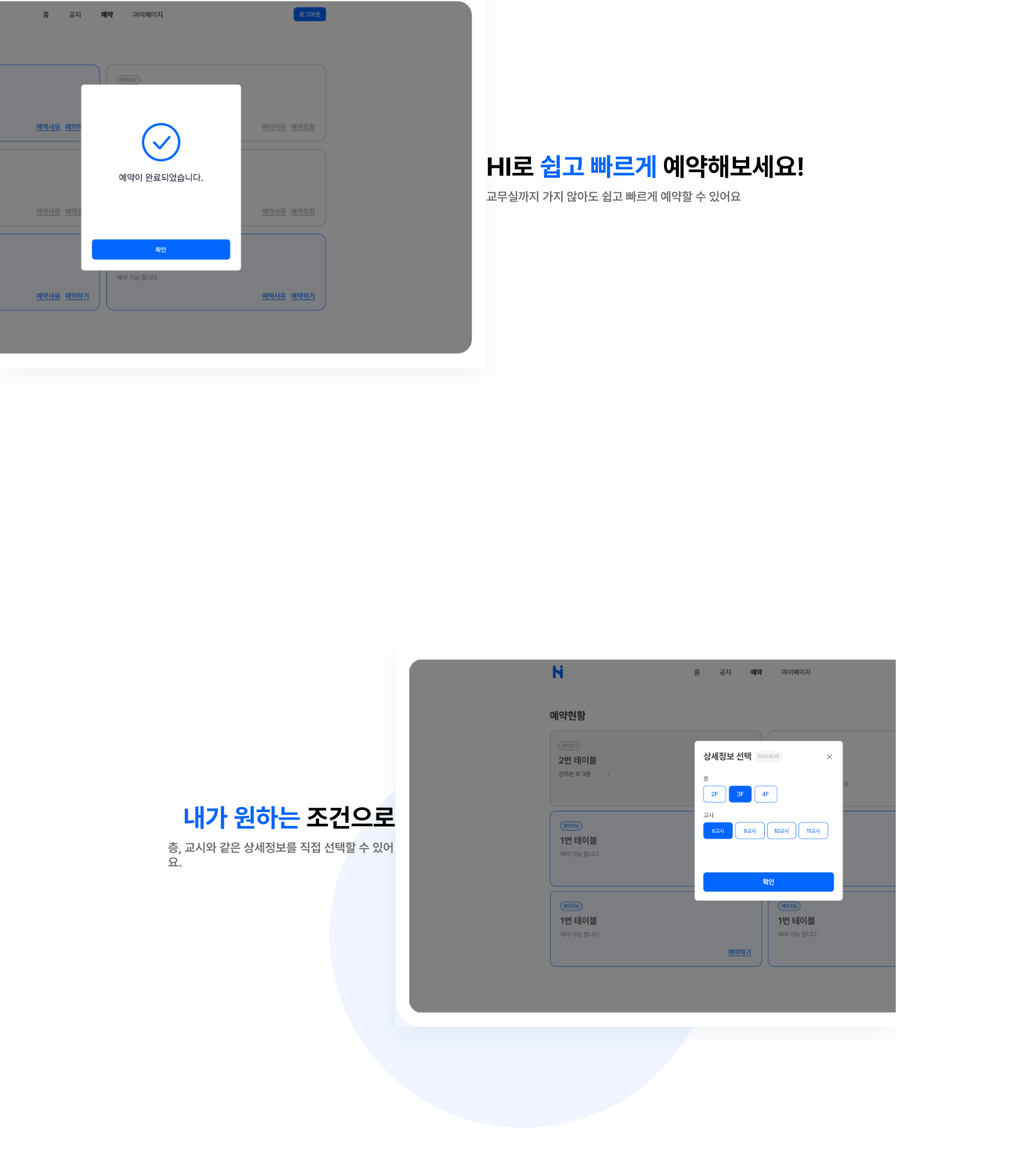
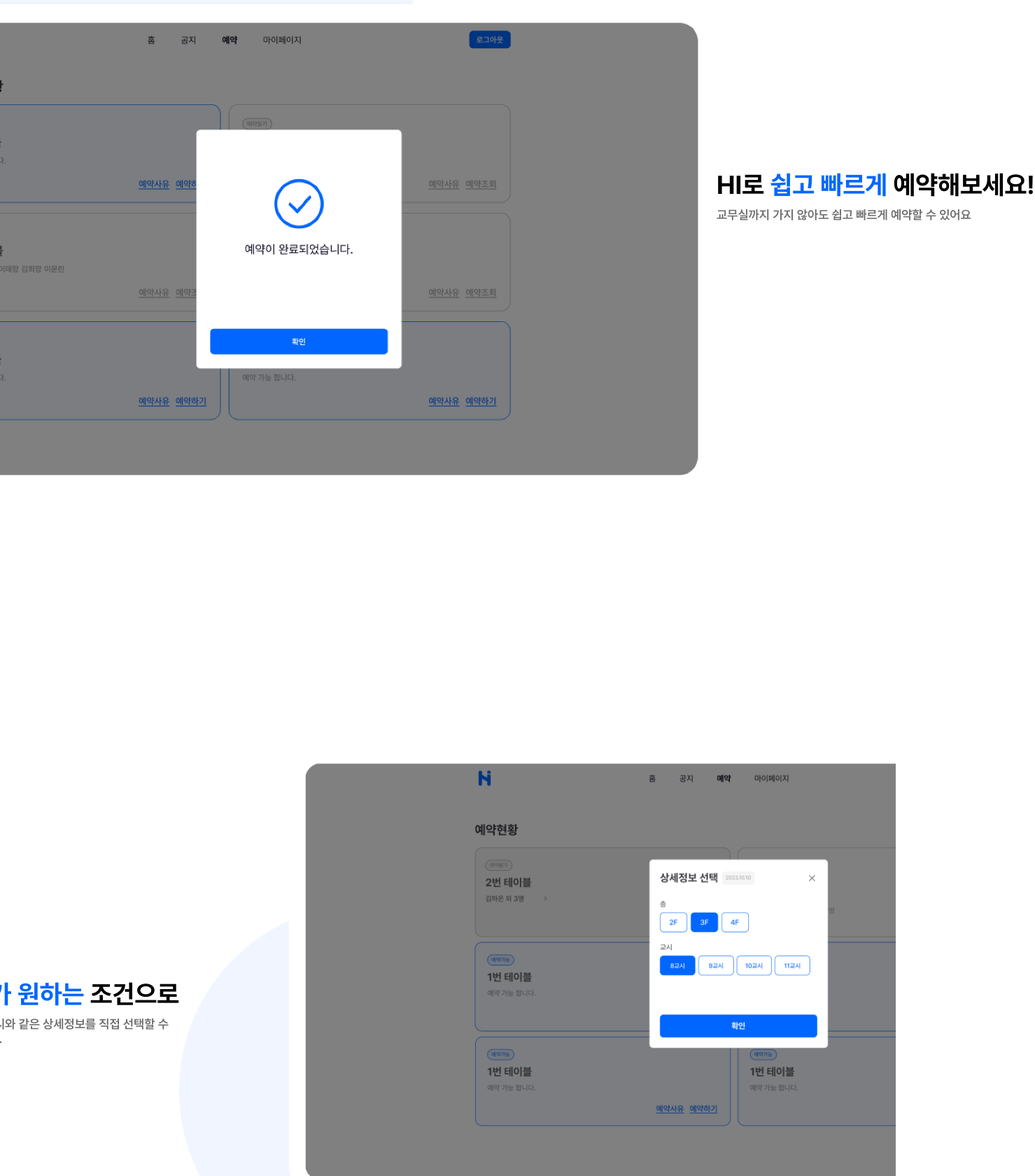
Before and after one commit to GSM-MSG/Hi-v2-FrontEnd, a Next.js app: page / in a window 1280 px wide. Shown: the part 2116-3796 px from the top of the page at 70% size, 1479 px wide, since content can reach past the window. Built offline with nearby package versions, Linux system fonts and the light colour scheme; no server answers; what @msg-team/gauth-react would draw is missing.

Commit message:
💄 Update main section 3 style

```diff
--- a/components/HomePage/Section3/index.tsx
+++ b/components/HomePage/Section3/index.tsx
@@ -6,24 +6,22 @@ function HomeSection3() {
   return (
     <S.HomeSection3>
       <S.DescriptionContainer>
-        <S.Circle1 />
-        <Image src={DescriptionImg1} alt='hi' width={715} height={545} />
-        <S.IntroductoryTextBox3>
+        <Image src={DescriptionImg1} alt='hi' width={925} />
+        <S.IntroductoryTextBox3 marginRight>
           <h2>
             HI로 <span>쉽고 빠르게</span> 예약해보세요!
           </h2>
           <p>교무실까지 가지 않아도 쉽고 빠르게 예약할 수 있어요</p>
         </S.IntroductoryTextBox3>
       </S.DescriptionContainer>
-      <S.DescriptionContainer style={{ padding: '0 0 0 240px' }}>
-        <S.IntroductoryTextBox3 style={{ alignItems: 'flex-end' }}>
+      <S.DescriptionContainer flexEnd>
+        <S.IntroductoryTextBox3>
           <h2>
             <span>내가 원하는</span> 조건으로
           </h2>
           <p>층, 교시와 같은 상세정보를 직접 선택할 수 있어요.</p>
         </S.IntroductoryTextBox3>
-        <Image src={DescriptionImg2} alt='hi' width={715} height={545} />
-        <S.Circle2 />
+        <Image src={DescriptionImg2} alt='hi' width={1058} />
       </S.DescriptionContainer>
     </S.HomeSection3>
   )
--- a/components/HomePage/Section3/style.ts
+++ b/components/HomePage/Section3/style.ts
@@ -1,3 +1,4 @@
+import { css } from '@emotion/react'
 import styled from '@emotion/styled'
 
 export const HomeSection3 = styled.div`
@@ -5,55 +6,65 @@ export const HomeSection3 = styled.div`
   width: 100vw;
   display: flex;
   flex-direction: column;
+`
+
+export const DescriptionContainer = styled.div<{ flexEnd?: boolean }>`
+  display: flex;
   align-items: center;
-  height: 2431px;
-  padding: 388px 0;
-  gap: 396px;
+  margin-bottom: 100px;
 
-  @media screen and (max-width: 600px) {
-    height: 125rem;
+  ${({ flexEnd }) =>
+    flexEnd &&
+    css`
+      justify-content: flex-end;
+    `}
+
+  img {
+    height: auto;
+  }
+
+  @media screen and (max-width: 1384px) {
+    img {
+      width: 80%;
+      height: auto;
+    }
+  }
+
+  @media screen and (max-width: 1060px) {
+    img {
+      width: 50%;
+      height: auto;
+    }
+  }
+
+  @media screen and (max-width: 930px) {
+    height: 20vh;
+    display: flex;
+    flex-direction: column;
+    justify-content: center;
+    align-items: center;
+    margin: 0;
+
+    img {
+      display: none;
+    }
   }
 `
 
-export const DescriptionContainer = styled.div`
-  display: flex;
-  justify-content: space-between;
-  align-items: center;
-  width: 100%;
-  padding-right: 240px;
-
-  img {
-    box-shadow: 0px 8px 30px 0px rgba(112, 144, 176, 0.12);
-  }
-`
-
-export const Circle1 = styled.div`
-  position: absolute;
-  width: 597px;
-  height: 595px;
-  background-color: #f0f5ff;
-  border-radius: 50%;
-  top: 9%;
-  left: -14%;
-  z-index: -1;
-`
-
-export const Circle2 = styled.div`
-   position: absolute;
-  width: 553px;
-  height: 551px;
-  background-color: #f0f5ff;
-  border-radius: 50%;
-  bottom: 17%;
-  right: 20%;
-  z-index: -1;
-`
-
-export const IntroductoryTextBox3 = styled.div`
+export const IntroductoryTextBox3 = styled.div<{
+  marginRight?: boolean
+}>`
   display: flex;
   flex-direction: column;
-  align-items: flex-start;
   gap: 10px;
+  margin-left: 8vw;
+
+  ${({ marginRight }) =>
+    marginRight &&
+    css`
+      margin: 0;
+      margin-right: 8vw;
+    `}
 
   h2 {
     font-size: 2.3rem;
@@ -67,8 +78,25 @@ export const IntroductoryTextBox3 = styled.div`
   }
 
   p {
-    color: ${({theme}) => theme.color.Grayscale.gray07};
+    color: ${({ theme }) => theme.color.Grayscale.gray07};
     font-size: 1.1rem;
     font-weight: 600;
   }
+
+  @media screen and (max-width: 930px) {
+    margin: 0;
+    align-items: center;
+  }
+
+  @media screen and (max-width: 500px) {
+    h2 {
+      font-size: 2rem;
+    }
+  }
+
+  @media screen and (max-width: 430px) {
+    h2 {
+      font-size: 1.5rem;
+    }
+  }
 `
```
Also changed, not shown: assets/png/DescriptionImg1.png, assets/png/DescriptionImg2.png.
